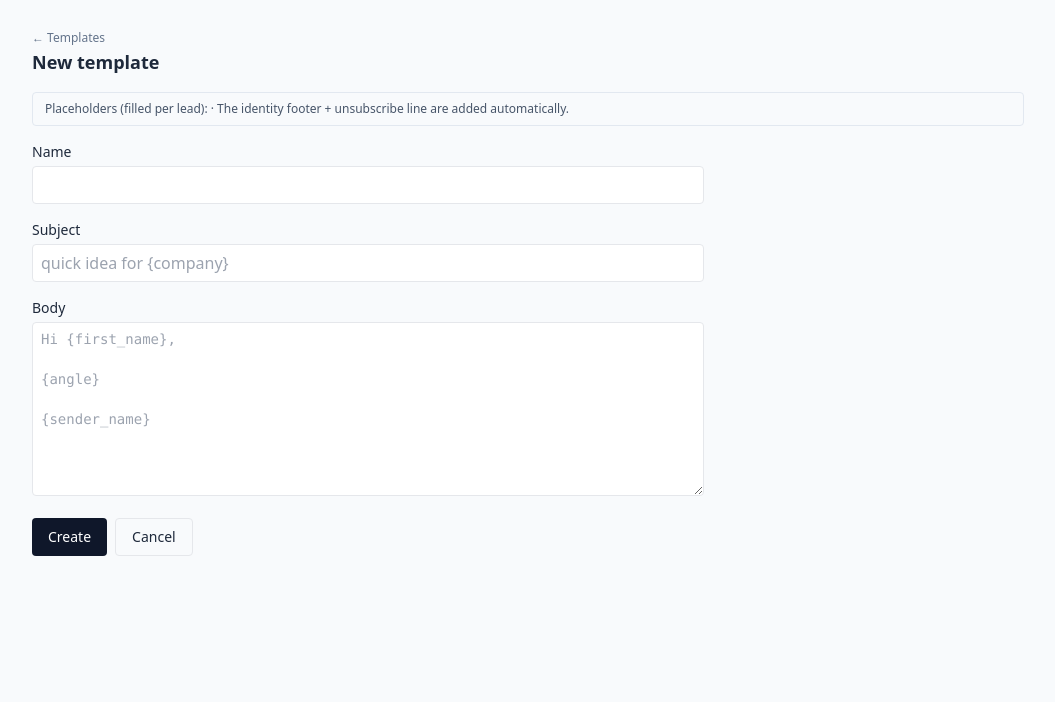
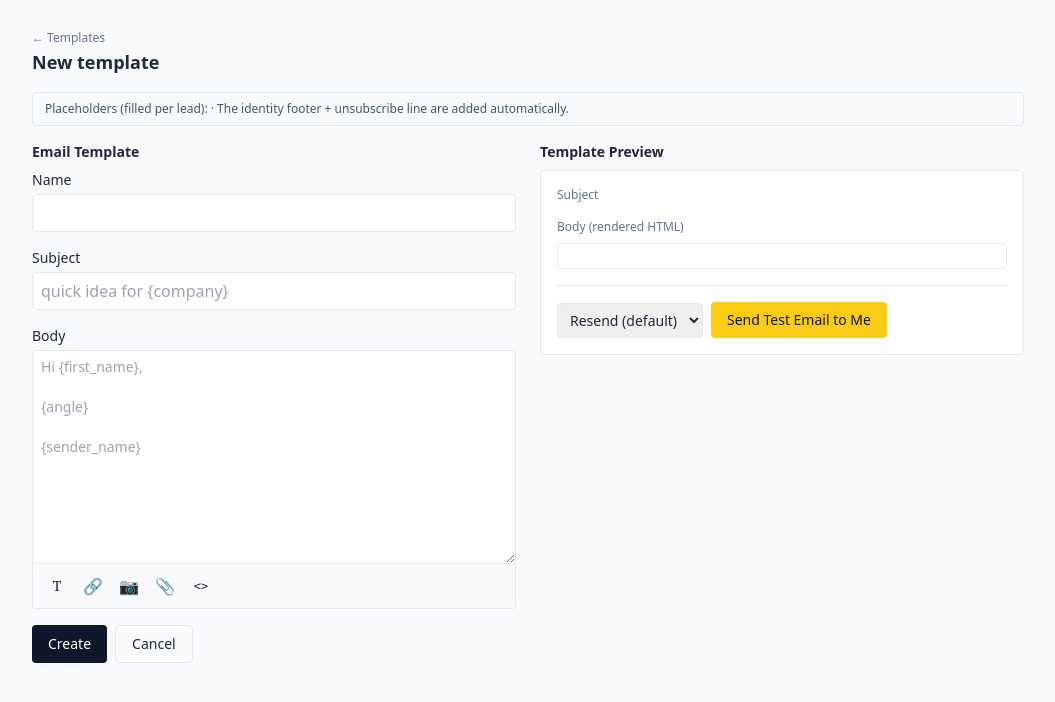
Before and after one commit to telliex/crewai-marking, a Python web app: template src/awkns_outreach/web/templates/template_edit.html in a window 1280 px wide. Shown: the part 49-751 px from the top of the page, without its empty margins (112-1167 px from the left). Run offline with Jinja, Linux system fonts and the light colour scheme; the template is opened without the code that fills it, so the values that code supplies are empty; some libraries are stand-ins or nearby versions.

Commit message:
feat: two-column template editor with live preview and lightweight toolbar
Replaces the single-column template_edit.html with a two-column layout:
left is the Name/Subject/Body form plus a 5-button toolbar (formatting
help, link insert, image/attachment file pickers, monospace toggle),
right is a live "Template Preview" pane that includes the preview and
test-send partials on initial render and HTMX-refreshes on debounced
input.

Also closes a test-coverage gap Task 5 deliberately deferred: verifies
a connected mailbox's email actually appears in GET /templates/new's
rendered HTML now that the mailbox-picker partial is really included.

Fix: shadow `msg` to `test_send_msg` when including the test-send
fragment, so the page-level flash message (e.g. "Template saved.")
doesn't leak into the test-send status line via Jinja's default
context-inheriting {% include %}.

```diff
--- a/src/awkns_outreach/web/templates/template_edit.html
+++ b/src/awkns_outreach/web/templates/template_edit.html
@@ -10,33 +10,61 @@
   · The identity footer + unsubscribe line are added automatically.
 </div>
 
-<form method="post" action="{% if t %}/templates/{{ t.id }}/edit{% else %}/templates{% endif %}" class="max-w-2xl space-y-4">
+<div class="grid grid-cols-1 lg:grid-cols-2 gap-6">
+  <div>
+    <h2 class="text-sm font-semibold mb-2">Email Template</h2>
+    <form method="post" action="{% if t %}/templates/{{ t.id }}/edit{% else %}/templates{% endif %}" class="space-y-4">
       <div>
         <label class="block text-sm font-medium mb-1">Name</label>
         <input name="name" required value="{{ t.name if t else '' }}" class="w-full border rounded px-2 py-1.5">
       </div>
       <div>
         <label class="block text-sm font-medium mb-1">Subject</label>
-    <input name="subject" value="{{ t.subject if t else '' }}" class="w-full border rounded px-2 py-1.5"
-           placeholder="quick idea for {company}">
+        <input name="subject" id="subject-field" value="{{ t.subject if t else '' }}" class="w-full border rounded px-2 py-1.5"
+               placeholder="quick idea for {company}"
+               hx-post="/templates/preview-fragment" hx-trigger="input changed delay:500ms"
+               hx-target="#preview-pane" hx-include="#subject-field,#body-field">
       </div>
       <div>
         <label class="block text-sm font-medium mb-1">Body</label>
-    <textarea name="body" rows="8" class="w-full border rounded px-2 py-1.5 font-mono text-sm"
-              placeholder="Hi {first_name},&#10;&#10;{angle}&#10;&#10;{sender_name}">{{ t.body if t else '' }}</textarea>
+        <div class="border rounded overflow-hidden">
+          <textarea name="body" id="body-field" rows="10" class="w-full px-2 py-1.5 text-sm block focus:outline-none"
+                    placeholder="Hi {first_name},&#10;&#10;{angle}&#10;&#10;{sender_name}"
+                    hx-post="/templates/preview-fragment" hx-trigger="input changed delay:500ms"
+                    hx-target="#preview-pane" hx-include="#subject-field,#body-field">{{ t.body if t else '' }}</textarea>
+          <div class="flex items-center gap-1 border-t px-2 py-1.5 relative bg-slate-50">
+            <button type="button" onclick="twToggleFormatHelp()" title="Formatting help"
+                    class="w-8 h-8 rounded hover:bg-slate-200 font-serif text-sm">T</button>
+            <button type="button" onclick="twOpenLinkPopover()" title="Insert link"
+                    class="w-8 h-8 rounded hover:bg-slate-200">&#128279;</button>
+            <label class="w-8 h-8 rounded hover:bg-slate-200 flex items-center justify-center cursor-pointer" title="Insert image">
+              &#128247;<input type="file" accept="image/*" class="hidden" onchange="twFilePicked(this, 'image')">
+            </label>
+            <label class="w-8 h-8 rounded hover:bg-slate-200 flex items-center justify-center cursor-pointer" title="Attach file">
+              &#128206;<input type="file" class="hidden" onchange="twFilePicked(this, 'attachment')">
+            </label>
+            <button type="button" onclick="twToggleCodeView()" title="Toggle monospace view"
+                    class="w-8 h-8 rounded hover:bg-slate-200 text-xs font-mono">&lt;&gt;</button>
+
+            <div id="format-help" class="hidden absolute left-0 top-full mt-1 z-10 w-72 rounded border bg-white shadow p-2 text-xs text-slate-600">
+              Plain text only — a blank line starts a new paragraph; raw https:// links auto-linkify.
+            </div>
+
+            <div id="link-popover" class="hidden absolute left-8 top-full mt-1 z-10 w-64 rounded border bg-white shadow p-2 space-y-1">
+              <input id="link-url" placeholder="Paste or type link here" class="w-full border rounded px-2 py-1 text-xs">
+              <input id="link-label" placeholder="Display text (optional)" class="w-full border rounded px-2 py-1 text-xs">
+              <div class="flex justify-end gap-1">
+                <button type="button" onclick="twCloseLinkPopover()" class="text-xs px-2 py-1">Cancel</button>
+                <button type="button" onclick="twInsertLink()" class="text-xs px-2 py-1 rounded bg-slate-900 text-white">Insert</button>
+              </div>
+            </div>
+          </div>
+        </div>
       </div>
 
       {% if t %}
       <div class="flex flex-wrap items-center gap-2">
         <button type="submit" name="action" value="save" class="rounded bg-slate-900 text-white text-sm px-4 py-2">Save</button>
-    <button type="submit" name="action" value="preview" class="rounded border bg-white text-sm px-4 py-2">Preview</button>
-    <select name="mailbox_id" class="border rounded px-2 py-1.5 text-sm">
-      <option value="">Resend (default)</option>
-      {% for mb in mailboxes %}
-      <option value="{{ mb.id }}">{{ mb.email }}</option>
-      {% endfor %}
-    </select>
-    <button type="submit" name="action" value="test_send" class="rounded border bg-white text-sm px-4 py-2">Send test email to me</button>
         <button type="submit" name="action" value="delete"
                 onclick="if(!confirm('Delete this template? This can\'t be undone.')){event.preventDefault();}"
                 class="rounded border border-red-300 text-red-700 text-sm px-4 py-2 ml-auto">Delete</button>
@@ -48,14 +76,57 @@
       </div>
       {% endif %}
     </form>
+  </div>
 
-{% if preview %}
-<h2 class="text-sm font-semibold mt-8 mb-2">Preview — example contact (Jamie Rivera, Acme Studios)</h2>
-<div class="rounded border bg-white p-4 max-w-2xl">
-  <div class="text-xs text-slate-500 mb-2">Subject</div>
-  <div class="text-sm font-medium mb-4">{{ preview.subject }}</div>
-  <div class="text-xs text-slate-500 mb-2">Body (rendered HTML)</div>
-  <div class="border rounded p-3">{{ preview.html|safe }}</div>
+  <div>
+    <h2 class="text-sm font-semibold mb-2">Template Preview</h2>
+    <div class="rounded border bg-white p-4">
+      <div id="preview-pane">
+        {% include "_template_preview_fragment.html" %}
       </div>
-{% endif %}
+      <div class="mt-4 pt-4 border-t">
+        {% with msg = test_send_msg %}{% include "_template_test_send_fragment.html" %}{% endwith %}
+      </div>
+    </div>
+  </div>
+</div>
+
+<script>
+function twInsertAtCursor(el, text) {
+  const start = el.selectionStart, end = el.selectionEnd;
+  el.value = el.value.slice(0, start) + text + el.value.slice(end);
+  const pos = start + text.length;
+  el.selectionStart = el.selectionEnd = pos;
+  el.focus();
+  el.dispatchEvent(new Event('input', { bubbles: true }));
+}
+function twToggleFormatHelp() {
+  document.getElementById('format-help').classList.toggle('hidden');
+}
+function twOpenLinkPopover() {
+  document.getElementById('link-popover').classList.remove('hidden');
+}
+function twCloseLinkPopover() {
+  document.getElementById('link-popover').classList.add('hidden');
+}
+function twInsertLink() {
+  const url = document.getElementById('link-url').value.trim();
+  const label = document.getElementById('link-label').value.trim();
+  if (!url) return;
+  const text = label ? (label + ' ' + url) : url;
+  twInsertAtCursor(document.getElementById('body-field'), text);
+  document.getElementById('link-url').value = '';
+  document.getElementById('link-label').value = '';
+  twCloseLinkPopover();
+}
+function twFilePicked(input, kind) {
+  if (!input.files || !input.files.length) return;
+  const name = input.files[0].name;
+  twInsertAtCursor(document.getElementById('body-field'), '[' + kind + ': ' + name + ']');
+  input.value = '';
+}
+function twToggleCodeView() {
+  document.getElementById('body-field').classList.toggle('font-mono');
+}
+</script>
 {% endblock %}
```
Also changed, not shown: tests/test_templates_web.py (+29 -3 lines). Lines whose indentation alone changed are shown as unchanged.
